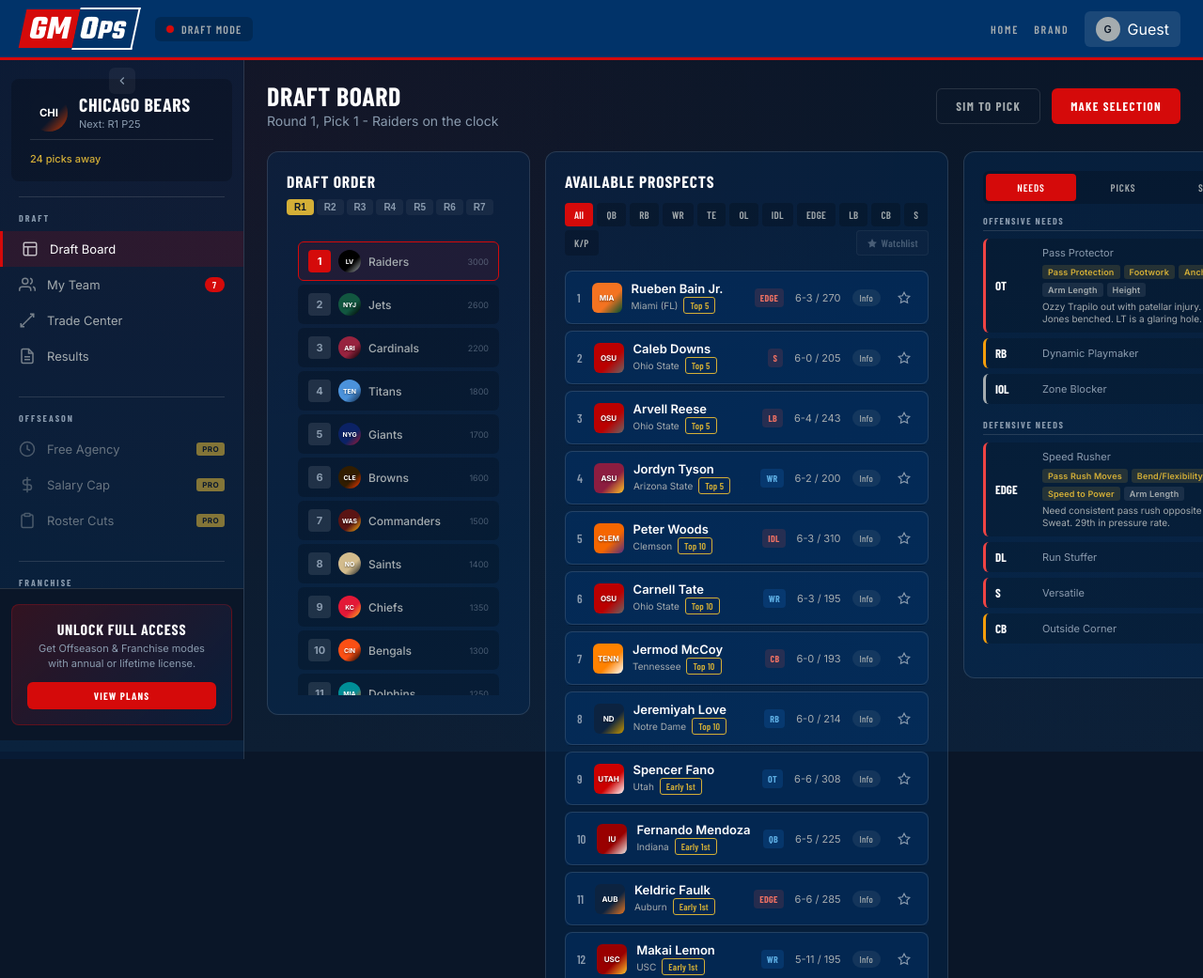
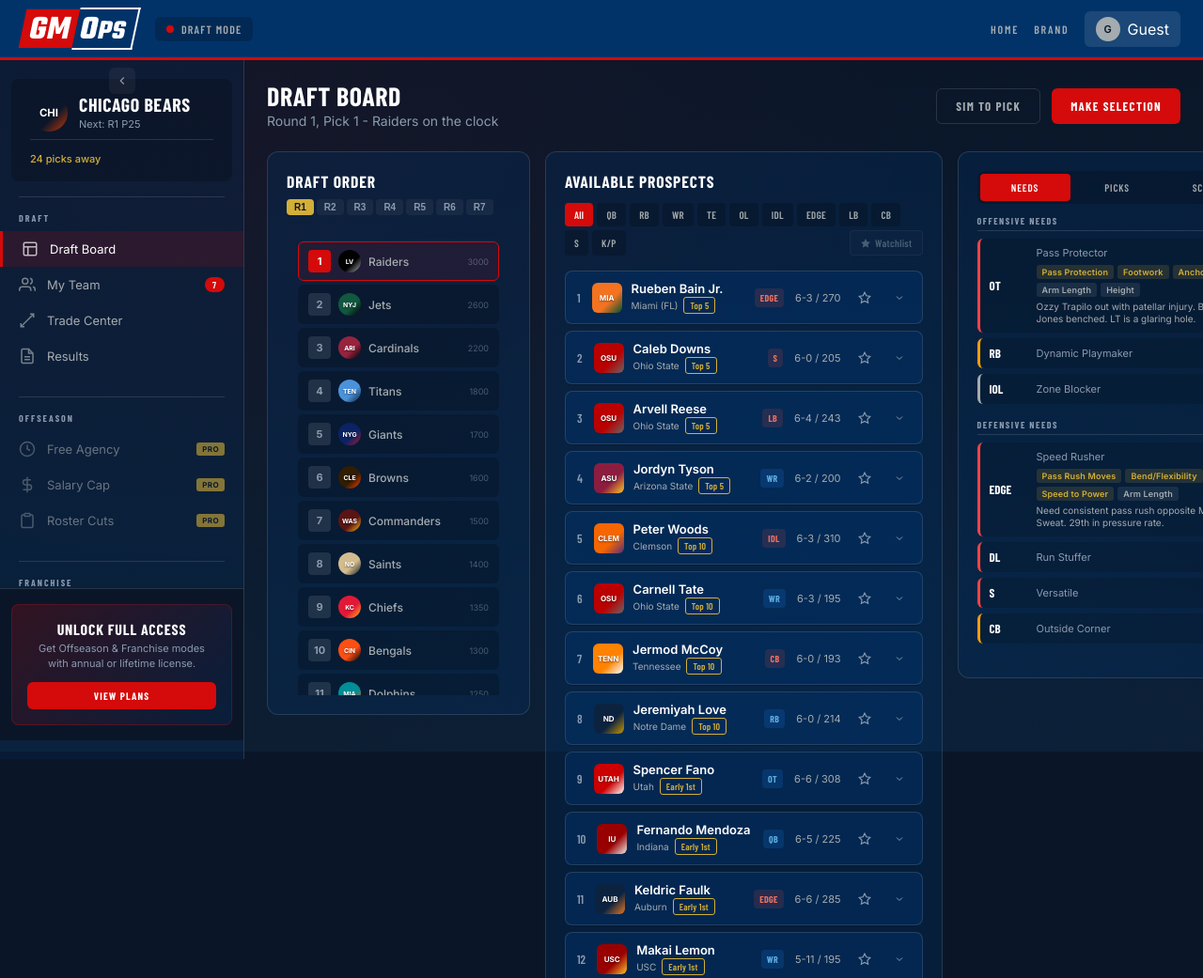
Before and after one commit to nwcarlson-dev/gm-ops, a plain HTML site: page game-shell.html in a window 1280 px wide. Shown: the top 1041 px of the page at 94% size. Drawn offline with nearby package versions, Linux system fonts and the light colour scheme.

Commit message:
Update player information display to match other sections
Replace the "Info" button with a consistent expand/collapse toggle and reorder player actions.

Replit-Commit-Author: Agent
Replit-Commit-Session-Id: 600c3806-db5d-4c32-b225-a54a1aed9bb9
Replit-Commit-Checkpoint-Type: full_checkpoint
Replit-Commit-Event-Id: 6f646302-7097-4e33-97b3-8c5a2d8a9e08
Replit-Commit-Screenshot-Url: https://storage.googleapis.com/screenshot-production-us-central1/664713fe-fca1-4396-9355-16724465b927/600c3806-db5d-4c32-b225-a54a1aed9bb9/VrXN1yV
Replit-Helium-Checkpoint-Created: true

```diff
--- a/game-shell.html
+++ b/game-shell.html
@@ -460,28 +460,35 @@
             color: var(--gold);
         }
 
-        .more-info-btn {
-            font-family: 'Barlow Condensed', sans-serif;
-            font-size: 10px;
-            font-weight: 500;
-            letter-spacing: 0.02em;
-            padding: 3px 8px;
+        .prospect-toggle {
+            width: 24px;
+            height: 24px;
+            background: none;
+            border: none;
+            cursor: pointer;
+            color: var(--text-muted);
+            display: flex;
+            align-items: center;
+            justify-content: center;
+            border-radius: 4px;
+            transition: all 0.15s;
+        }
+
+        .prospect-toggle:hover {
+            color: var(--silver);
             background: rgba(165, 172, 175, 0.1);
-            border: none;
-            border-radius: 10px;
-            color: var(--silver);
-            cursor: pointer;
-            transition: all 0.15s;
-        }
-
-        .more-info-btn:hover {
-            background: rgba(165, 172, 175, 0.2);
-            color: var(--white);
-        }
-
-        .more-info-btn.active {
-            background: rgba(212, 175, 55, 0.2);
+        }
+
+        .prospect-toggle.active {
             color: var(--gold);
+        }
+
+        .prospect-toggle svg {
+            transition: transform 0.2s ease;
+        }
+
+        .prospect-toggle.active svg {
+            transform: rotate(180deg);
         }
 
         .prospect-card {
@@ -1554,12 +1561,14 @@
                             </div>
                             <div class="prospect-pos ${getPositionClass(p.position)}">${p.position}</div>
                             <div class="prospect-bio">${ht} / ${wt}</div>
-                            <div class="prospect-actions">
-                                <button class="more-info-btn" id="btn-${p.id}" onclick="toggleAccordion('${p.id}')">Info</button>
-                            </div>
                             <button class="prospect-star ${isWatched ? 'watched' : ''}" onclick="toggleWatch('${p.id}')">
                                 <svg width="14" height="14" viewBox="0 0 24 24" fill="${isWatched ? 'currentColor' : 'none'}" stroke="currentColor" stroke-width="2">
                                     <path d="M12 2l3.09 6.26L22 9.27l-5 4.87 1.18 6.88L12 17.77l-6.18 3.25L7 14.14 2 9.27l6.91-1.01L12 2z"/>
+                                </svg>
+                            </button>
+                            <button class="prospect-toggle" id="btn-${p.id}" onclick="toggleAccordion('${p.id}')">
+                                <svg width="12" height="12" viewBox="0 0 24 24" fill="none" stroke="currentColor" stroke-width="2">
+                                    <polyline points="6 9 12 15 18 9"></polyline>
                                 </svg>
                             </button>
                         </div>
```
